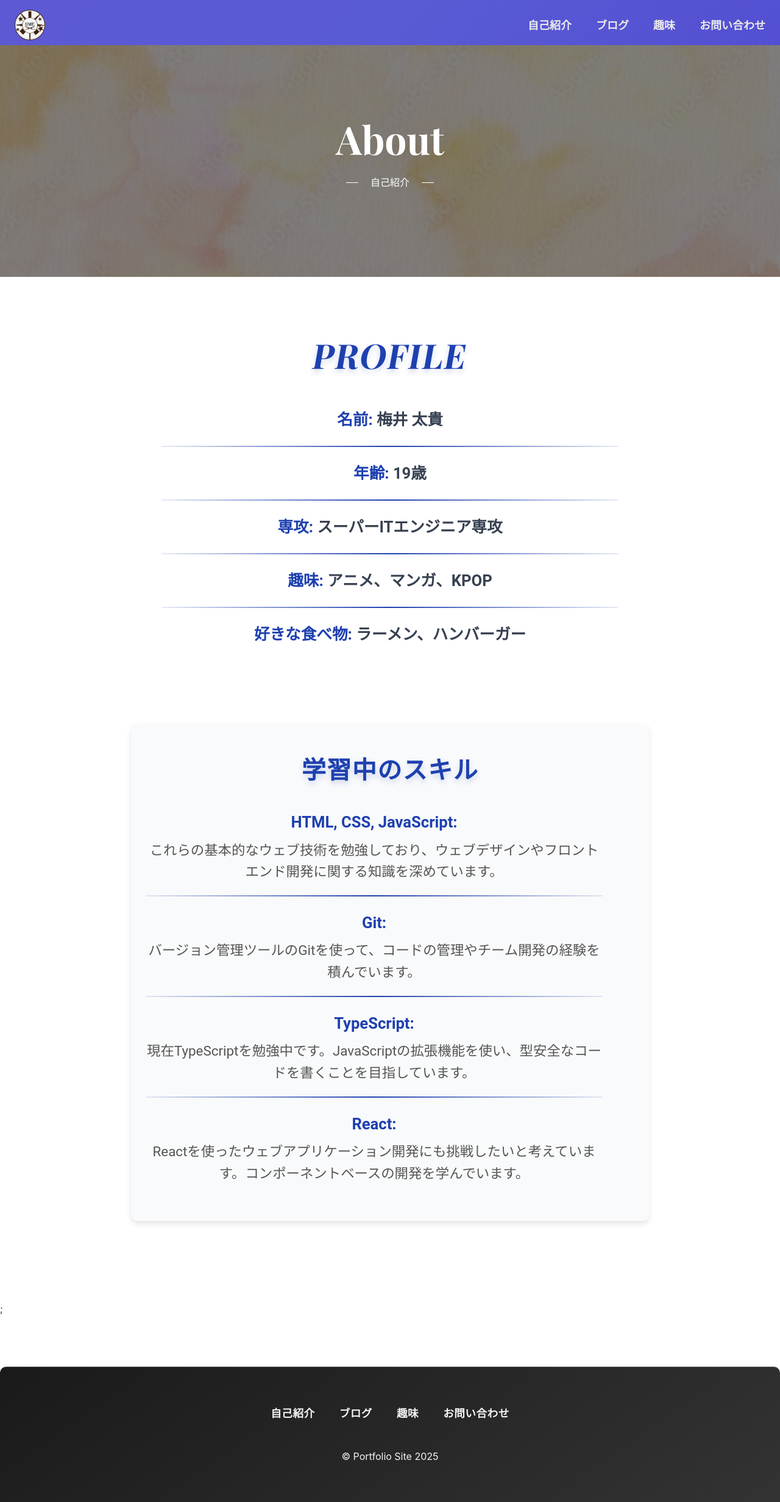
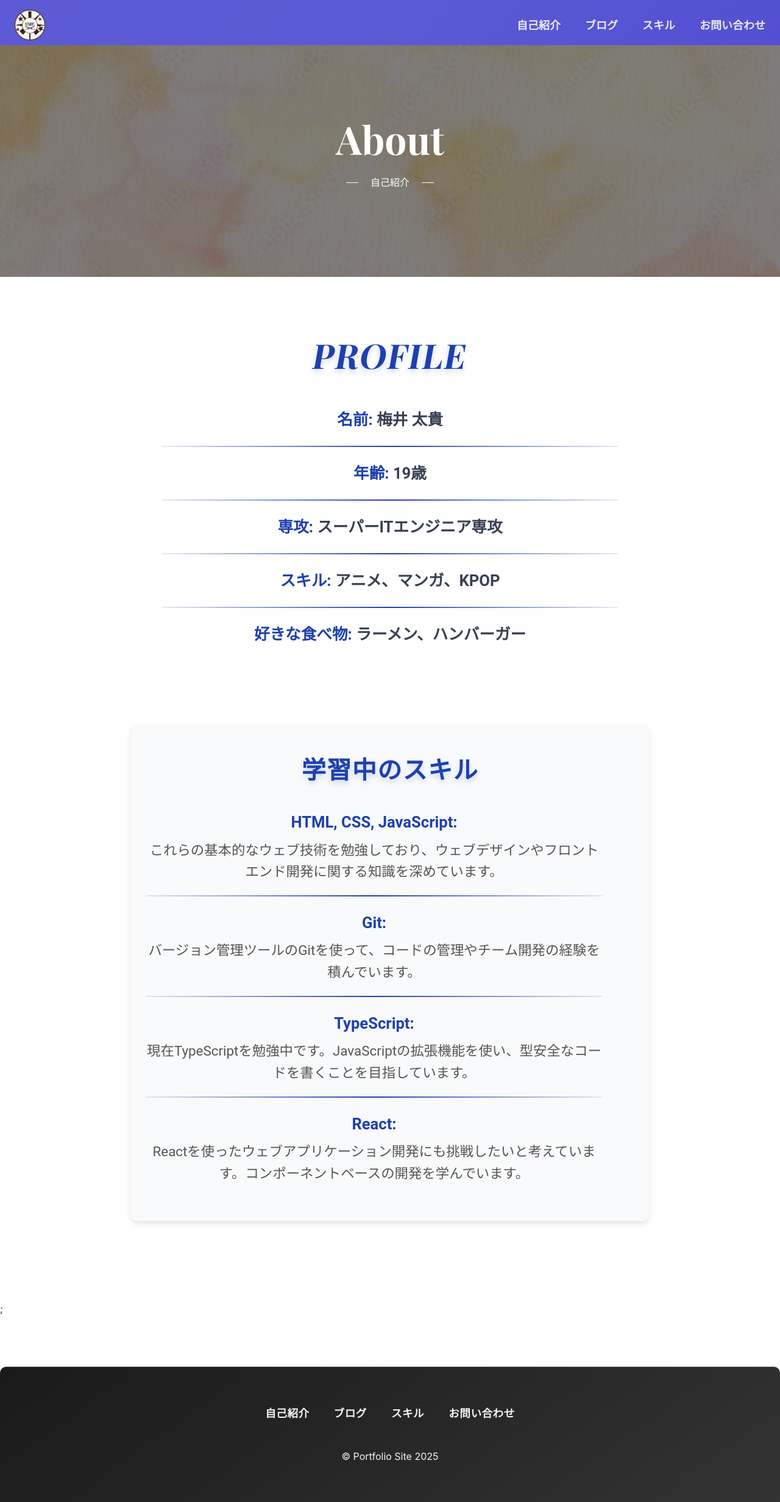
Before and after one commit to KTCume/react-next-portfolio, a Next.js app: page /about in a window 1280 px wide. Shown: the whole page at 61% size. Built offline with nearby package versions, Linux system fonts and the light colour scheme.

Commit message:
趣味からスキルへ

```diff
--- a/app/_components/Footer/index.tsx
+++ b/app/_components/Footer/index.tsx
@@ -13,7 +13,7 @@ export default function Footer() {
                         <Link href="/news">ブログ</Link>
                     </li>
                     <li className="styles.item">
-                        <Link href="/skill">趣味</Link>
+                        <Link href="/skill">スキル</Link>
                     </li>
                     <li className="styles.item">
                         <Link href="/contact">お問い合わせ</Link>
--- a/app/_components/Menu/index.tsx
+++ b/app/_components/Menu/index.tsx
@@ -61,7 +61,7 @@ export default function Menu() {
             <Link href="/news" onClick={handleLinkClick}>ブログ</Link>
           </li>
           <li>
-            <Link href="/skill" onClick={handleLinkClick}>趣味</Link>
+            <Link href="/skill" onClick={handleLinkClick}>スキル</Link>
           </li>
           <li>
             <Link href="/contact" onClick={handleLinkClick}>お問い合わせ</Link>
--- a/app/about/page.tsx
+++ b/app/about/page.tsx
@@ -22,7 +22,7 @@ export default function Page() {
                     <div className={styles.divider}></div>
 
                     <div className={styles.profileItem}>
-                        <span className={styles.profileLabel}>趣味:</span> アニメ、マンガ、KPOP
+                        <span className={styles.profileLabel}>スキル:</span> アニメ、マンガ、KPOP
                     </div>
                     <div className={styles.divider}></div>
 
```
